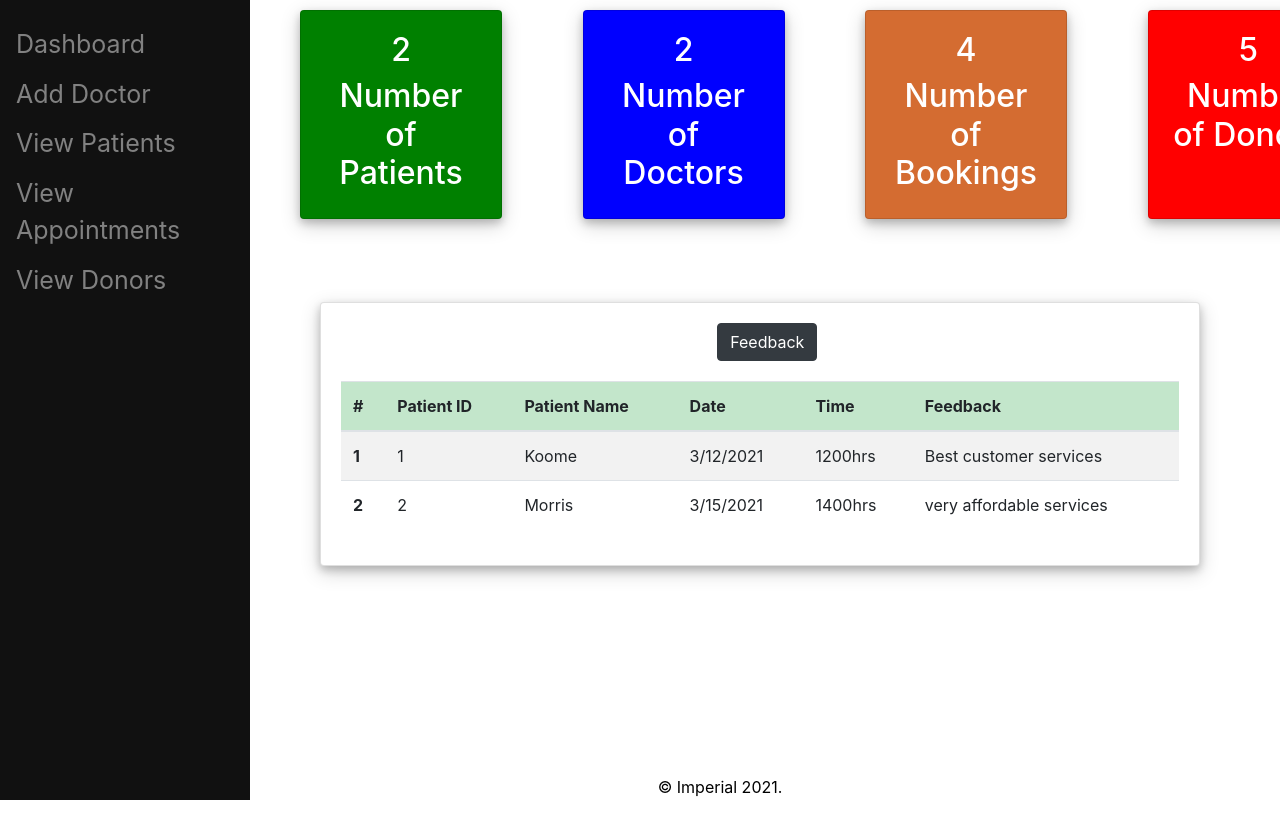
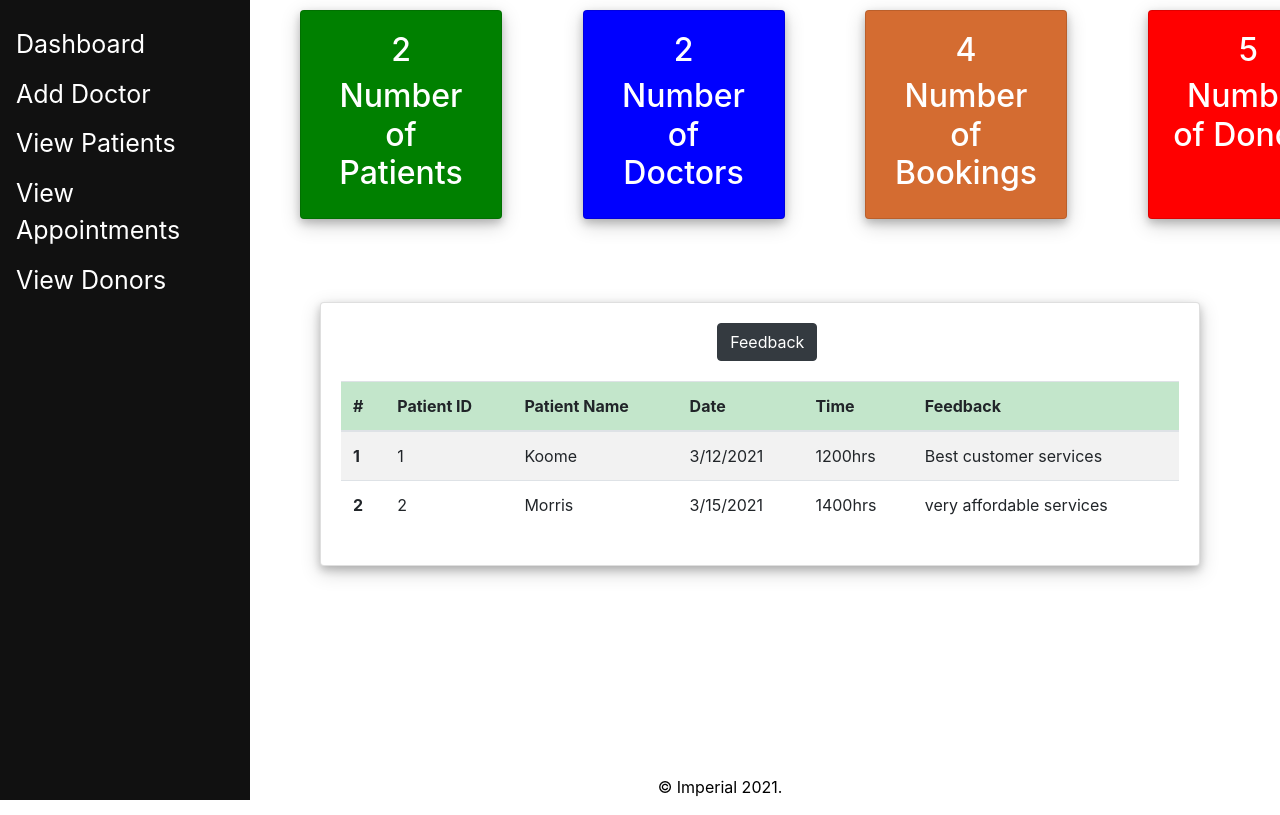
Before and after one commit to komsy/imperial-prototype, a plain HTML site: page admin/index.html in a window 1280 px wide. Shown: the top 815 px of the page. Drawn offline with Linux system fonts and the light colour scheme.

Commit message:
sidenav color

```diff
--- a/admin/style/css/style.css
+++ b/admin/style/css/style.css
@@ -60,7 +60,7 @@ img {
   padding: 6px 8px 6px 16px;
   text-decoration: none;
   font-size: 25px;
-  color: #818181;
+  color: white;
   display: block;
 }
 
```
